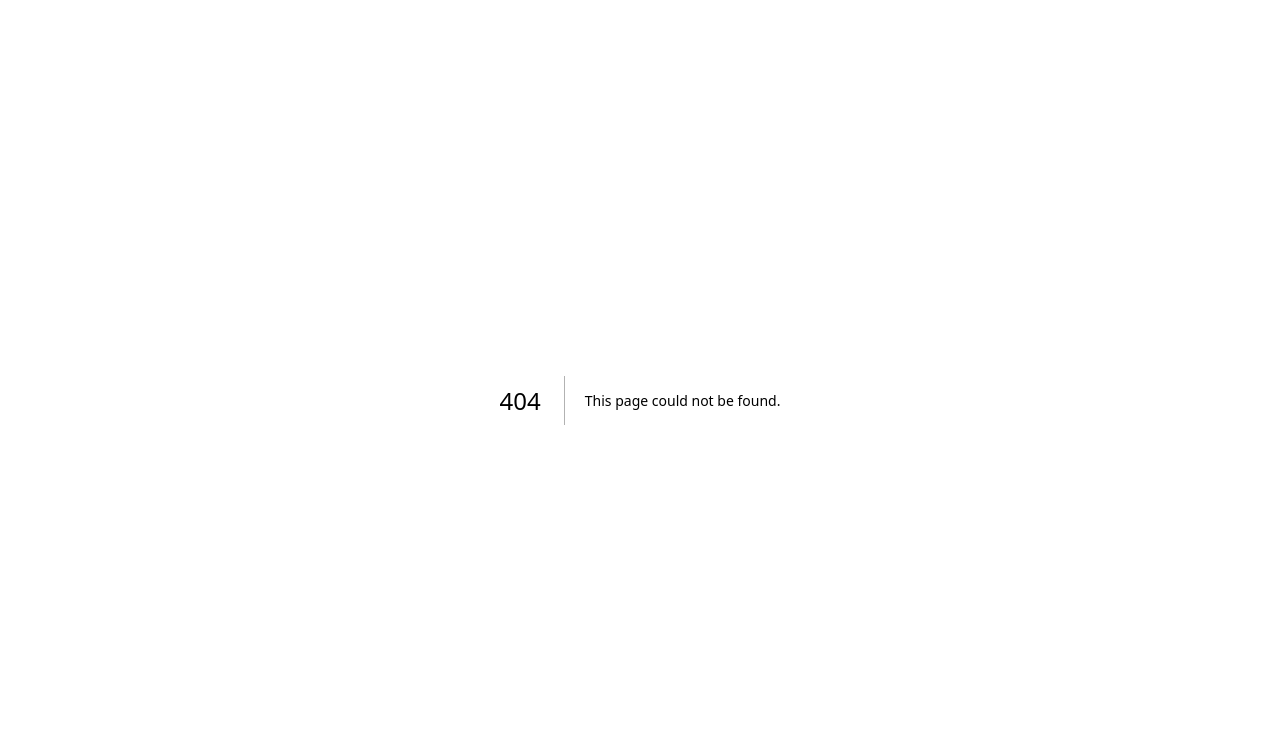
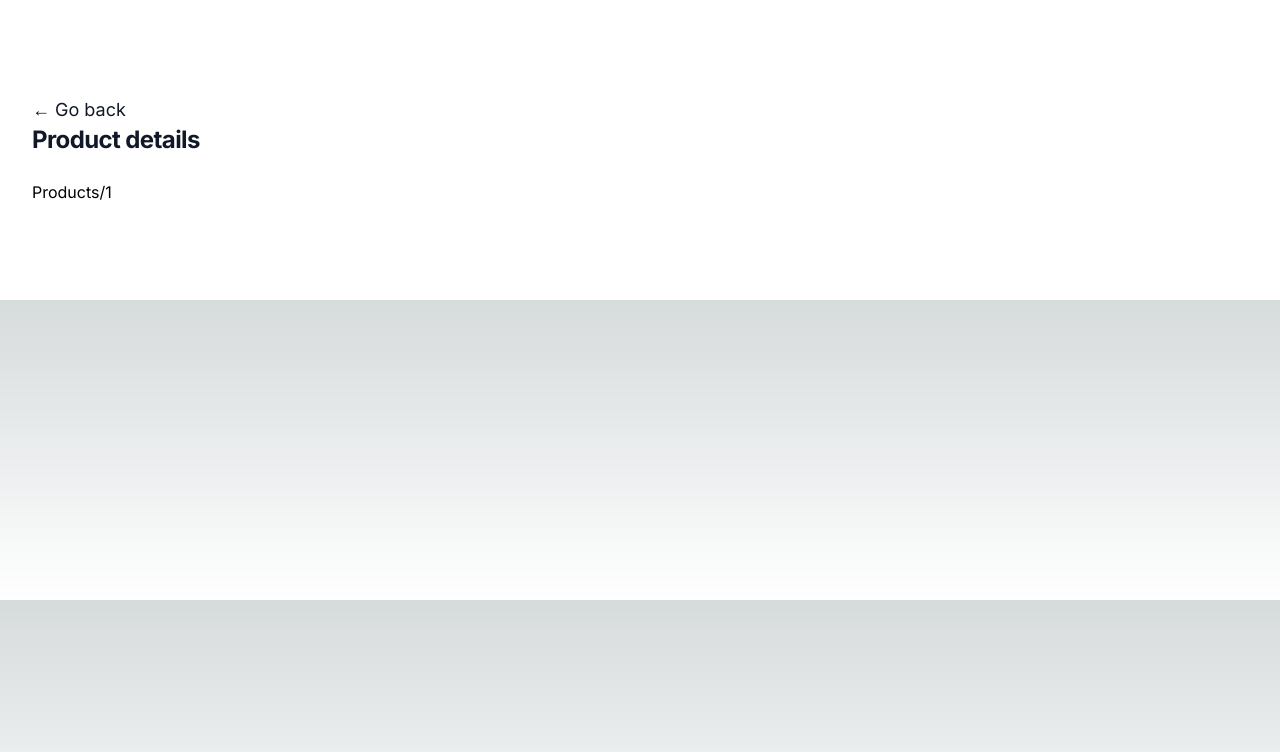
Before and after one commit to jcarlos0511/intercepted-routes-poc, a Next.js app: page /products/1 in a window 1280 px wide. Before the commit this address had no page. Shown: the top 752 px of the page. Built offline with nearby package versions, Linux system fonts and the light colour scheme.

Commit message:
feat: create product-page

```diff
--- /dev/null
+++ b/app/products/[id]/page.tsx
@@ -0,0 +1,23 @@
+import Link from 'next/link'
+
+export default async function ProductInterceptedPage({
+  params: { id },
+}: {
+  params: { id: string }
+}) {
+  return (
+    <div className="bg-white">
+      <div className="mx-auto max-w-2xl px-4 py-16 sm:px-6 sm:py-24 lg:max-w-7xl lg:px-8">
+        <Link className="text-lg text-gray-900" href="/products">
+          ← Go back
+        </Link>
+        <h2 className="text-2xl font-bold tracking-tight text-gray-900">
+          Product details
+        </h2>
+        <div className="mt-6 grid grid-cols-1 gap-x-6 gap-y-10 sm:grid-cols-2 lg:grid-cols-4 xl:gap-x-8">
+          Products/{id}
+        </div>
+      </div>
+    </div>
+  )
+}
```
